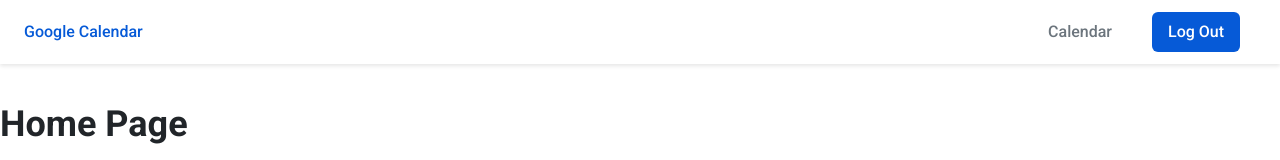
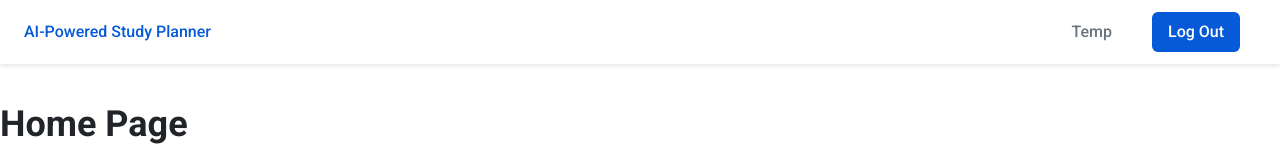
Before and after one commit to disisVu/AIPoweredStudyPlanner, a React (Vite) app in the folder frontend/: page / in a window 1280 px wide. Shown: the top 160 px of the page. Built offline with nearby package versions, Linux system fonts and the light colour scheme.

Commit message:
Update NavBar.tsx

```diff
--- a/frontend/src/components/Header/NavBar.tsx
+++ b/frontend/src/components/Header/NavBar.tsx
@@ -15,10 +15,10 @@ export function NavBar() {
       className='sticky top-0 z-20 flex h-16 flex-row items-center justify-between gap-4 bg-white py-3 pl-6 pr-10'
     >
       <span style={{ color: colors.primary }} className='cursor-pointer font-medium' onClick={navigateToHome}>
-        Google Calendar
+        AI-Powered Study Planner
       </span>
       <div className='flex flex-row items-center gap-10'>
-        <NavBarHyperlink label='Calendar' route='/calendar' />
+        <NavBarHyperlink label='Temp' route='/' />
         {/* Logout button */}
         <div style={{ backgroundColor: colors.primary }} className='cursor-pointer rounded-md px-4 py-2'>
           <span className='font-medium text-white'>Log Out</span>
```
